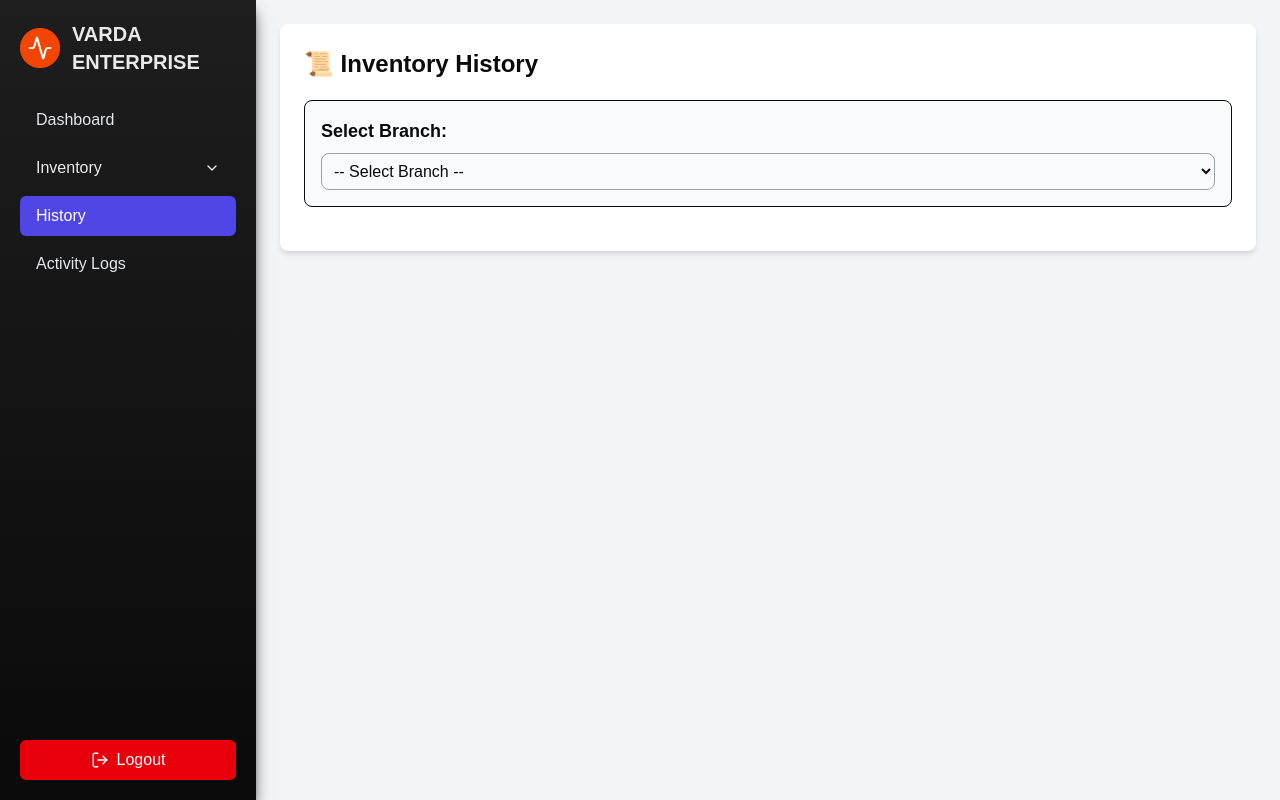
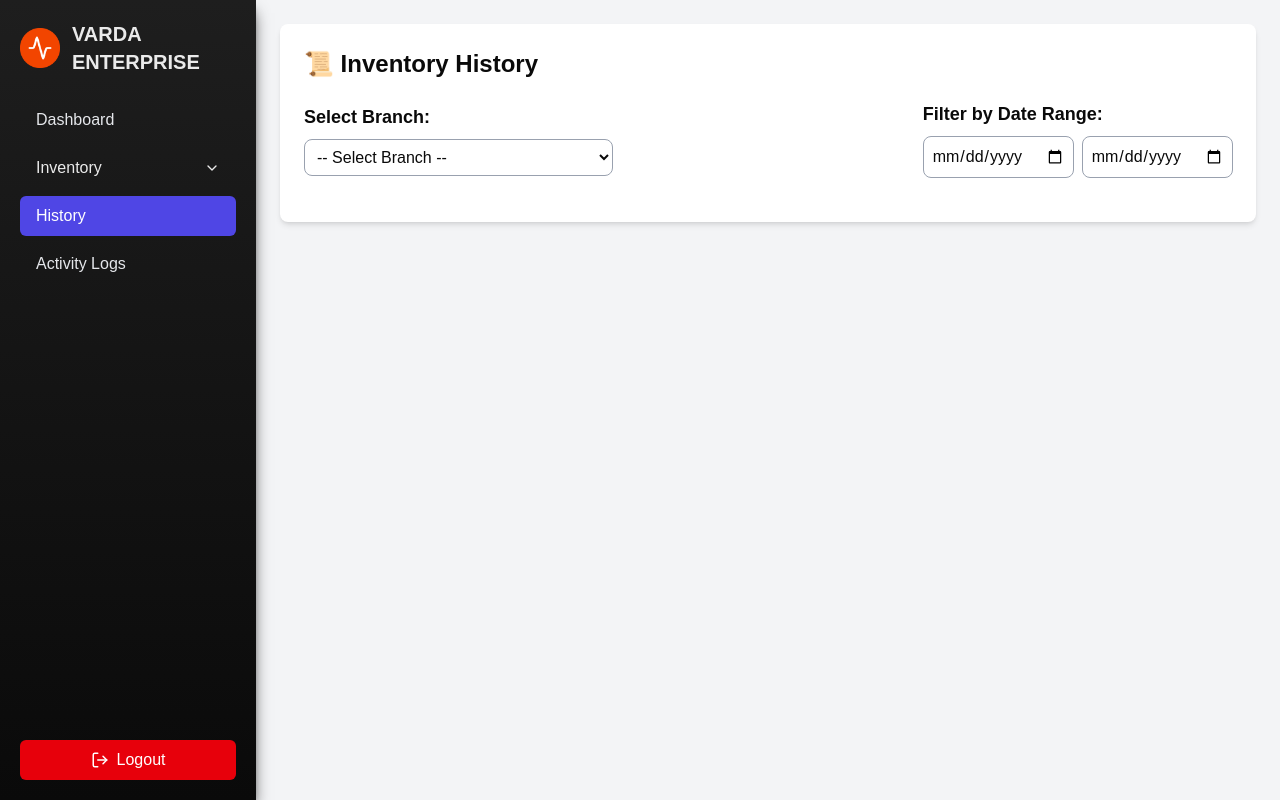
Before and after one commit to Christian18-Dev/VARDA-Inventory-Management-System, a React (Vite) app in the folder frontend/: page /#/history in a window 1280 px wide. Built offline with nearby package versions, Linux system fonts and the light colour scheme; what @react-pdf/renderer would draw is missing.

Commit message:
Changed Bar Graph to Display Use Still needs work | Activity/History Pagination | History Date Filter

```diff
--- a/frontend/src/pages/ActivityLog.jsx
+++ b/frontend/src/pages/ActivityLog.jsx
@@ -130,45 +130,30 @@ const ActivityLog = () => {
         </div>
 
         {/* ✅ Pagination Controls */}
-        <div className="flex flex-col md:flex-row justify-between items-center mt-6 space-y-4 md:space-y-0">
-          <div className="text-xs md:text-sm text-gray-700">
+        {logs.length > logsPerPage && (
+          <div className="flex justify-between items-center mt-6">
+            <div className="text-gray-700">
               Showing {indexOfFirstLog + 1} to {Math.min(indexOfLastLog, logs.length)} of {logs.length} logs
             </div>
-          <div className="flex flex-wrap gap-2">
-            {/* Previous Button */}
+            <div className="flex gap-2">
               <button
                 onClick={() => paginate(currentPage - 1)}
                 disabled={currentPage === 1}
-              className="px-3 py-1.5 md:px-4 md:py-2 bg-gray-200 hover:bg-gray-300 text-gray-700 rounded-md disabled:opacity-50 disabled:cursor-not-allowed text-xs md:text-sm"
+                className="px-4 py-2 bg-gray-200 rounded-lg disabled:opacity-50"
               >
                 Previous
               </button>
-
-            {/* Page Numbers */}
-            {Array.from({ length: totalPages }, (_, i) => i + 1).map((page) => (
-              <button
-                key={page}
-                onClick={() => paginate(page)}
-                className={`px-3 py-1.5 md:px-4 md:py-2 ${
-                  currentPage === page
-                    ? "bg-blue-600 text-white"
-                    : "bg-gray-200 hover:bg-gray-300 text-gray-700"
-                } rounded-md text-xs md:text-sm`}
-              >
-                {page}
-              </button>
-            ))}
-
-            {/* Next Button */}
+              <span className="px-4 py-2 bg-gray-200 rounded-lg">{currentPage}</span>
               <button
                 onClick={() => paginate(currentPage + 1)}
                 disabled={currentPage === totalPages}
-              className="px-3 py-1.5 md:px-4 md:py-2 bg-gray-200 hover:bg-gray-300 text-gray-700 rounded-md disabled:opacity-50 disabled:cursor-not-allowed text-xs md:text-sm"
+                className="px-4 py-2 bg-gray-200 rounded-lg disabled:opacity-50"
               >
                 Next
               </button>
             </div>
           </div>
+        )}
       </div>
     </div>
   );
--- a/frontend/src/pages/Dashboard.jsx
+++ b/frontend/src/pages/Dashboard.jsx
@@ -191,9 +191,9 @@ const Dashboard = () => {
         </div>
         </div>
 
-        {/* Middle Section (Graph Chart) */}
+        {/* Middle Section (Bar Graph Chart) */}
         <div className="bg-white p-6 mt-6 rounded-xl shadow-lg">
-          <h2 className="text-xl font-semibold mb-4 text-gray-800">Product Inventory Levels</h2>
+          <h2 className="text-xl font-semibold mb-4 text-gray-800">Used Stock Overview</h2>
           <div className="w-full h-[300px]">
             {inventoryGraphData.labels.length > 0 ? (
               <Bar
--- a/frontend/src/pages/History.jsx
+++ b/frontend/src/pages/History.jsx
@@ -18,10 +18,16 @@ const branches = [
   "INTRAMUROS VARDA",
 ];
 
+const ITEMS_PER_PAGE = 10; // Number of items per page
+
 const History = () => {
   const [selectedBranch, setSelectedBranch] = useState("");
   const [historyData, setHistoryData] = useState([]);
+  const [filteredData, setFilteredData] = useState([]);
   const [openTables, setOpenTables] = useState({});
+  const [currentPage, setCurrentPage] = useState(1);
+  const [startDate, setStartDate] = useState("");
+  const [endDate, setEndDate] = useState("");
 
   useEffect(() => {
     if (selectedBranch) {
@@ -29,6 +35,10 @@ const History = () => {
       setOpenTables({}); // Reset expanded tables when switching branches
     }
   }, [selectedBranch]);
+
+  useEffect(() => {
+    filterDataByDateRange();
+  }, [historyData, startDate, endDate]);
 
   const fetchHistory = async (branch) => {
     const branchKey = branch.toUpperCase();
@@ -39,11 +49,28 @@ const History = () => {
       if (!response.ok) throw new Error("Failed to fetch history");
       const data = await response.json();
       setHistoryData(data);
+      setFilteredData(data);
     } catch (err) {
       console.error("❌ Failed to fetch history:", err);
     }
   };
 
+  const filterDataByDateRange = () => {
+    if (!startDate || !endDate) {
+      setFilteredData(historyData);
+      return;
+    }
+
+    const filtered = historyData.filter((record) => {
+      const recordDate = new Date(record.date);
+      const start = new Date(startDate);
+      const end = new Date(endDate);
+      return recordDate >= start && recordDate <= end;
+    });
+
+    setFilteredData(filtered);
+    setCurrentPage(1); // Reset to first page after filtering
+  };
 
   const toggleTable = (idx) => {
     setOpenTables((prev) => ({
@@ -113,6 +140,25 @@ const History = () => {
     }
   };
 
+  // Pagination logic
+  const indexOfLastItem = currentPage * ITEMS_PER_PAGE;
+  const indexOfFirstItem = indexOfLastItem - ITEMS_PER_PAGE;
+  const currentItems = filteredData.slice(indexOfFirstItem, indexOfLastItem);
+
+  const totalPages = Math.ceil(filteredData.length / ITEMS_PER_PAGE);
+
+  const handleNextPage = () => {
+    if (currentPage < totalPages) {
+      setCurrentPage(currentPage + 1);
+    }
+  };
+
+  const handlePreviousPage = () => {
+    if (currentPage > 1) {
+      setCurrentPage(currentPage - 1);
+    }
+  };
+
   return (
     <div className="flex bg-gray-100 min-h-screen">
       {/* Sidebar */}
@@ -123,8 +169,10 @@ const History = () => {
         <div className="bg-white p-6 shadow-md rounded-lg">
           <h2 className="text-2xl font-bold mb-5">📜 Inventory History</h2>
 
+          {/* Branch Selection and Date Range Filter */}
+          <div className="flex flex-wrap justify-between items-center mb-5">
             {/* Branch Selection */}
-          <div className="mb-5 border p-4 rounded-lg bg-gray-50">
+            <div className="w-full md:w-1/3 mb-4 md:mb-0">
               <label className="block text-lg font-semibold mb-2">Select Branch: </label>
               <select
                 value={selectedBranch}
@@ -140,8 +188,28 @@ const History = () => {
               </select>
             </div>
 
-          {selectedBranch && historyData.length > 0 ? (
-            historyData.map((record, idx) => (
+            {/* Date Range Filter */}
+            <div className="w-full md:w-1/3">
+              <label className="block text-lg font-semibold mb-2">Filter by Date Range: </label>
+              <div className="flex gap-2">
+                <input
+                  type="date"
+                  value={startDate}
+                  onChange={(e) => setStartDate(e.target.value)}
+                  className="w-1/2 p-2 border border-gray-400 rounded-lg focus:outline-none focus:ring-2 focus:ring-blue-500"
+                />
+                <input
+                  type="date"
+                  value={endDate}
+                  onChange={(e) => setEndDate(e.target.value)}
+                  className="w-1/2 p-2 border border-gray-400 rounded-lg focus:outline-none focus:ring-2 focus:ring-blue-500"
+                />
+              </div>
+            </div>
+          </div>
+
+          {selectedBranch && currentItems.length > 0 ? (
+            currentItems.map((record, idx) => (
               <div key={idx} className="mb-5 border border-gray-300 rounded-lg bg-white shadow-md">
                 <div
                   onClick={() => toggleTable(idx)}
@@ -207,6 +275,32 @@ const History = () => {
           ) : (
             selectedBranch && <p className="text-gray-500 text-center">No history data available for this branch yet.</p>
           )}
+
+          {/* Pagination */}
+          {filteredData.length > ITEMS_PER_PAGE && (
+            <div className="flex justify-between items-center mt-6">
+              <div className="text-gray-700">
+                Showing {indexOfFirstItem + 1} to {Math.min(indexOfLastItem, filteredData.length)} of {filteredData.length} logs
+              </div>
+              <div className="flex gap-2">
+                <button
+                  onClick={handlePreviousPage}
+                  disabled={currentPage === 1}
+                  className="px-4 py-2 bg-gray-200 rounded-lg disabled:opacity-50"
+                >
+                  Previous
+                </button>
+                <span className="px-4 py-2 bg-gray-200 rounded-lg">{currentPage}</span>
+                <button
+                  onClick={handleNextPage}
+                  disabled={currentPage === totalPages}
+                  className="px-4 py-2 bg-gray-200 rounded-lg disabled:opacity-50"
+                >
+                  Next
+                </button>
+              </div>
+            </div>
+          )}
         </div>
       </div>
     </div>
```
Also changed, not shown: 1 other file (tests, documents, lock files or other folders). Lines whose indentation alone changed are shown as unchanged.
